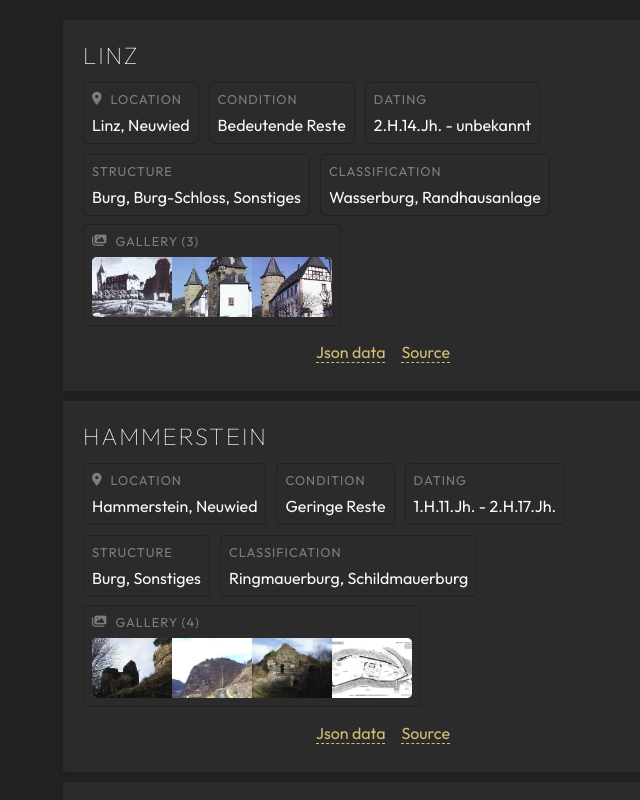
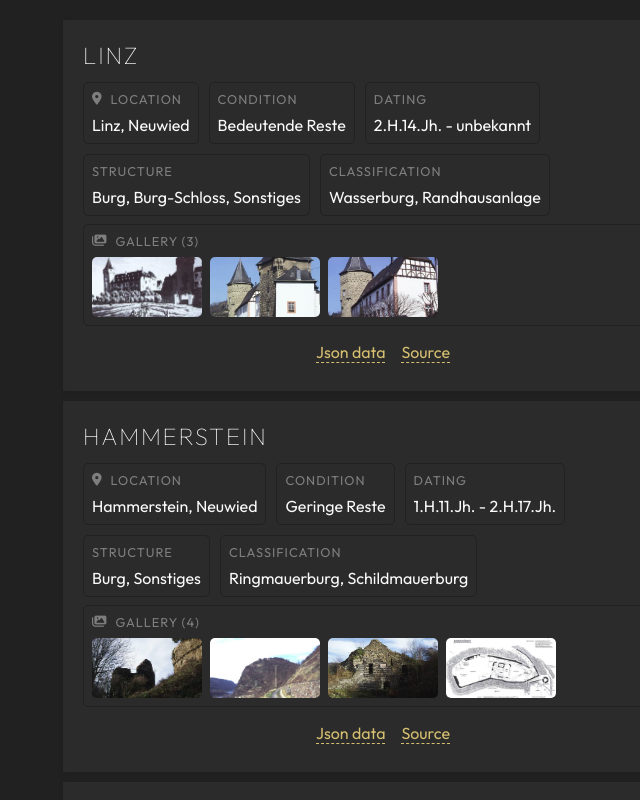
Before and after one commit to olinkirkland/castle-app, a React (Create React App) app: page / in a window 1280 px wide. Shown: the top 800 px of the page, without its empty margins (257-897 px from the left). Built offline with nearby package versions, Linux system fonts and the light colour scheme.

Commit message:
Adjust gallery styling

```diff
--- a/src/assets/css/queries.css
+++ b/src/assets/css/queries.css
@@ -17,9 +17,8 @@ instead, 1rem = 1em = 16px */
     .castle-tile .info {
       width: 100%; }
       .castle-tile .info .gallery {
-        display: block;
-        width: 100%; }
-        .castle-tile .info .gallery .gallery-item {
-          width: 100%; } }
+        grid-template-columns: repeat(3, 1fr); }
+      .castle-tile .info .gallery .gallery-item {
+        width: 100%; } }
 
 /*# sourceMappingURL=queries.css.map */
--- a/src/assets/css/styles.css
+++ b/src/assets/css/styles.css
@@ -85,24 +85,23 @@ h2 {
       text-transform: uppercase;
       opacity: 0.4;
       margin-bottom: 0.8rem; }
-
-.gallery {
-  display: flex;
-  width: fit-content;
+    .castle-tile .info .gallery {
+      gap: 0.8rem;
+      display: grid;
+      grid-template-columns: repeat(5, 1fr); }
+      .castle-tile .info .gallery .gallery-item {
+        height: 6rem;
         border-radius: 5px;
-  overflow: hidden; }
-  .gallery .gallery-item {
-    width: 8rem;
-    height: 6rem;
-    background-color: var(--primary); }
-    .gallery .gallery-item a {
+        overflow: hidden;
+        background-color: var(--background); }
+        .castle-tile .info .gallery .gallery-item a {
           width: 100%;
           height: 100%;
           display: flex;
           flex-direction: column;
           position: relative;
           cursor: pointer; }
-      .gallery .gallery-item a img {
+          .castle-tile .info .gallery .gallery-item a img {
             object-fit: cover;
             object-position: center;
             vertical-align: bottom;
@@ -110,7 +109,7 @@ h2 {
             height: 100%;
             transition: all 0.3s;
             color: #ffffff20; }
-      .gallery .gallery-item a .gallery-item-overlay {
+          .castle-tile .info .gallery .gallery-item a .gallery-item-overlay {
             opacity: 0;
             position: absolute;
             width: 100%;
@@ -119,9 +118,11 @@ h2 {
             justify-content: center;
             align-items: center;
             color: var(--text); }
-      .gallery .gallery-item a .gallery-item-overlay:hover {
+          .castle-tile .info .gallery .gallery-item a .gallery-item-overlay:hover {
             opacity: 1;
             background-color: #00000040; }
+  .castle-tile .info.full {
+    width: 100%; }
 
 .castle-tile-footer {
   display: flex;
--- a/src/assets/scss/styles.scss
+++ b/src/assets/scss/styles.scss
@@ -106,19 +106,18 @@ h2 {
       opacity: 0.4;
       margin-bottom: 0.8rem;
     }
-  }
-}
 
     .gallery {
-  display: flex;
-  width: fit-content;
+      gap: 0.8rem;
+
+      display: grid;
+      grid-template-columns: repeat(5, 1fr);
+
+      .gallery-item {
+        height: 6rem;
         border-radius: 5px;
         overflow: hidden;
-
-  .gallery-item {
-    width: 8rem;
-    height: 6rem;
-    background-color: var(--primary);
+        background-color: var(--background);
 
         a {
           width: 100%;
@@ -159,6 +158,12 @@ h2 {
         }
       }
     }
+  }
+
+  .info.full {
+    width: 100%;
+  }
+}
 
 .castle-tile-footer {
   display: flex;
--- a/src/components/CastleTile.tsx
+++ b/src/components/CastleTile.tsx
@@ -60,9 +60,10 @@ function CastleTile({ castle }: Props) {
       </div>
 
       {castle.gallery.length > 0 && (
-        <div className="info">
+        <div className="info full">
           <p className="title">
-            <i className="fa-solid fa-images"></i>Gallery ({castle.gallery.length})
+            <i className="fa-solid fa-images"></i>Gallery (
+            {castle.gallery.length})
           </p>
           <ul className="gallery">
             {castle.gallery.map((g, index) => (
```
Also changed, not shown: src/assets/scss/queries.scss (+4 -5 lines), 2 other files (tests, documents, lock files or other folders). Lines whose indentation alone changed are shown as unchanged.
